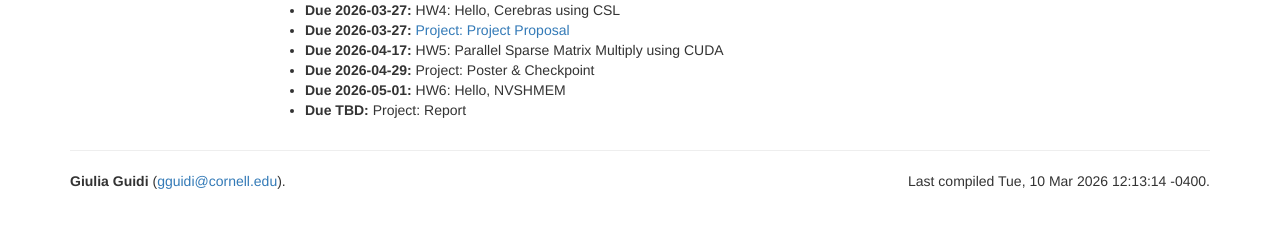
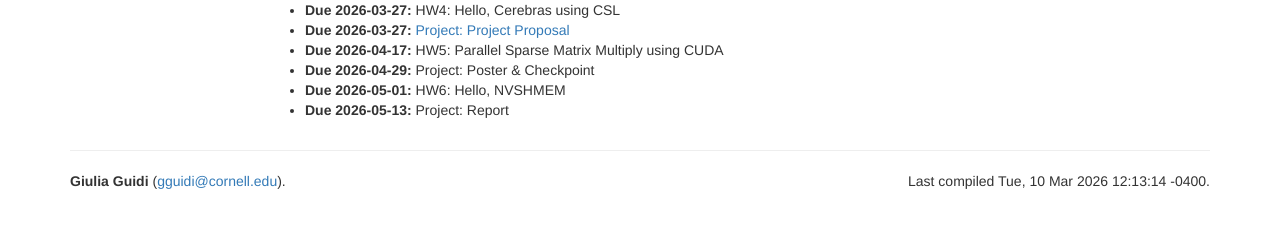
Before and after one commit to cs5220-26sp/web, a Jekyll site: the page built from web/assignments.html, in a window 1280 px wide. Shown: the part 320-548 px from the top of the page. Built offline with Jekyll 4.4.1, drawn with Linux system fonts in a browser that asks for light colours; nearby versions of some CDN libraries.

Commit message:
Update due date for Project Report

```diff
--- a/web/_data/hw.yml
+++ b/web/_data/hw.yml
@@ -37,4 +37,4 @@
 -
   desc: "Project: Report"
   # file: proj-proposal.html
-  due: TBD
+  due: 2026-05-13
```
